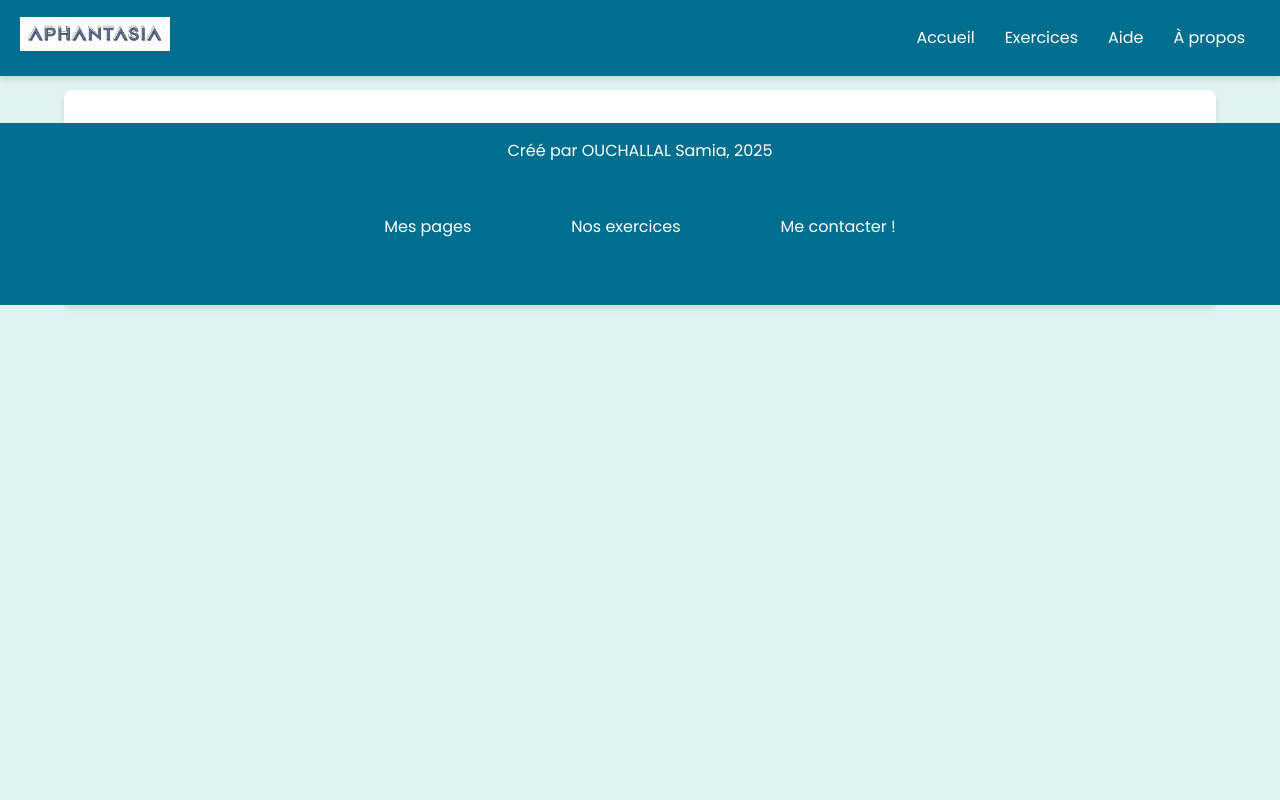
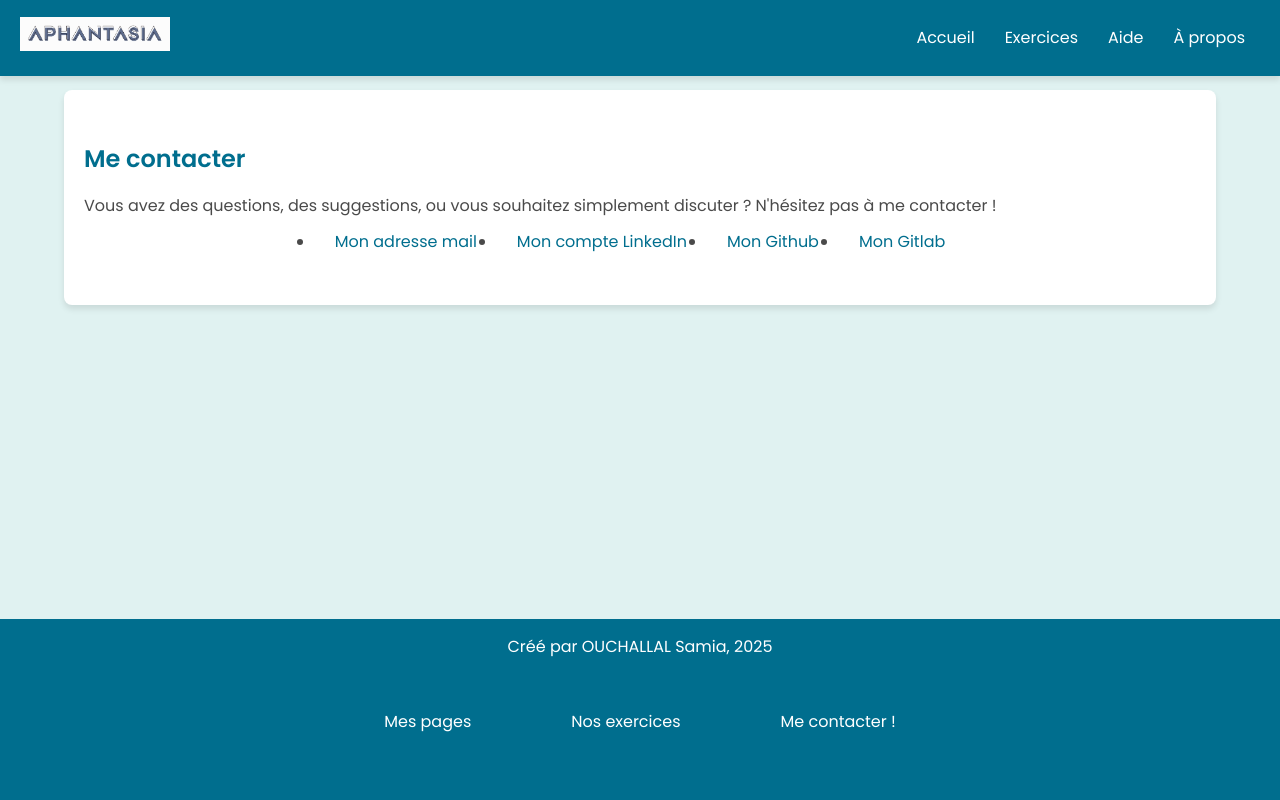
Before and after one commit to SamiaOuchallal/aphantasia-project, a PHP site: page /contact.html in a window 1280 px wide. Run offline with PHP 8.4, Linux system fonts and the light colour scheme.

Commit message:
changements stylistiques

```diff
--- a/assets/css/style.css
+++ b/assets/css/style.css
@@ -15,6 +15,11 @@
     padding: 0;
     box-sizing: border-box;
     font-family: 'Poppins', sans-serif;
+}
+
+html, body{
+    height: 100%;
+    margin: 0;
 }
 
 body {
```
